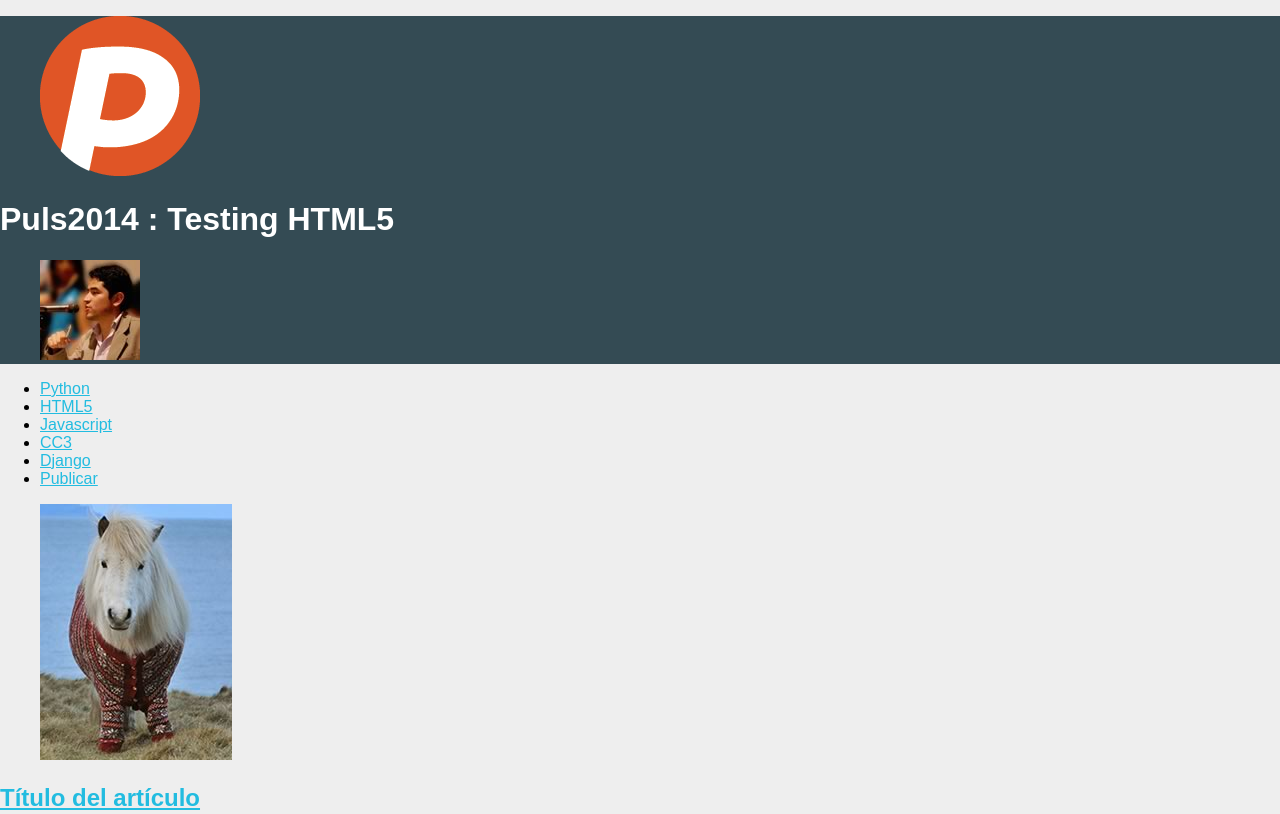
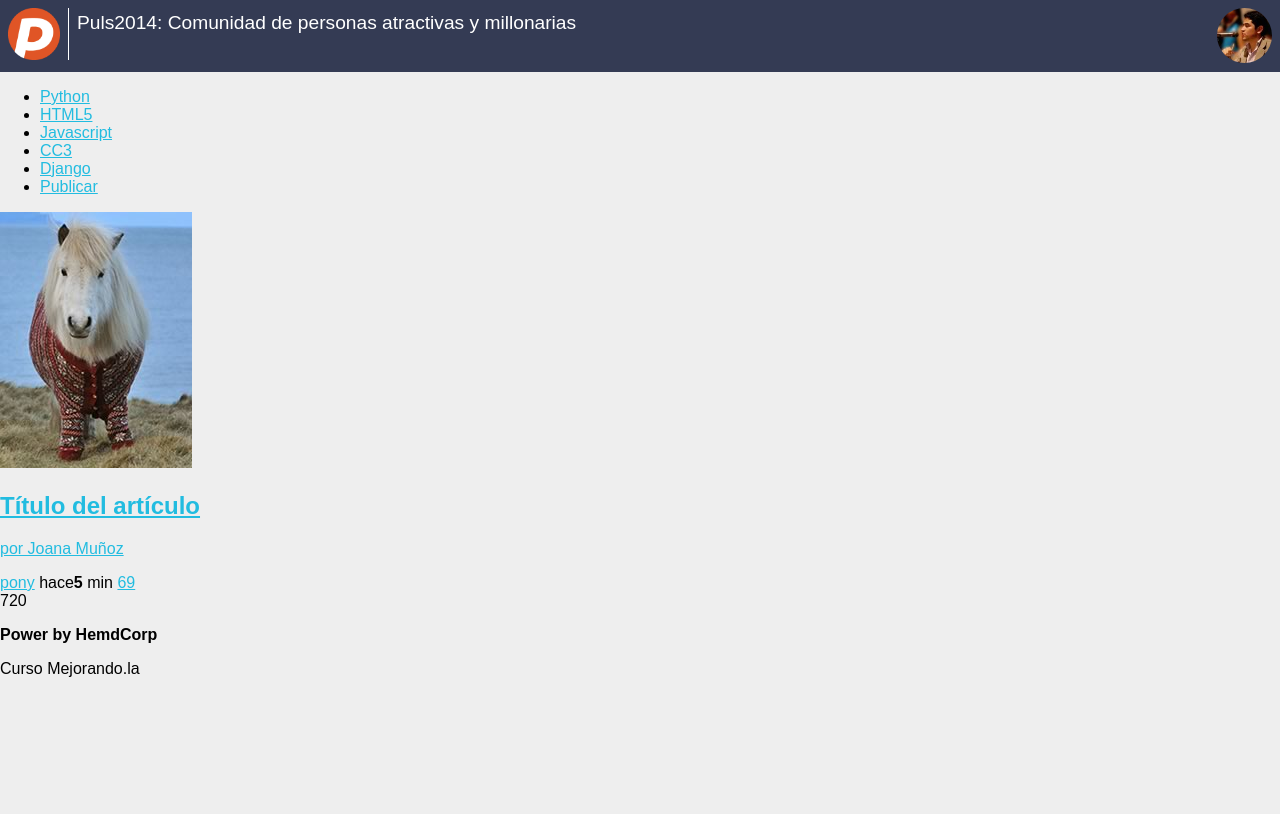
Before and after one commit to Hemd78/Puls2014curso, a plain HTML site: page index.html in a window 1280 px wide. Shown: the top 814 px of the page. Drawn offline with Linux system fonts and the light colour scheme.

Commit message:
día 2
Header terminado

```diff
--- a/estilos.css
+++ b/estilos.css
@@ -9,7 +9,40 @@ body
 }
 header
 {
-	background: #344B54;
+	background: #343B54;
 	color: white;
+	overflow: hidden;
+	padding: 0.5em;
+	position: relative;
+}
+header figure
+{
+	float: left;
+}
+header h1
+{
+	font-size: 1.2em;
+	font-weight: normal;
+	margin: 0.2em 70px 0 0;
+}
 
+header #avatar
+{
+	margin:0.5em 0.5em 0 0;
+	position: absolute;
+	right: 0;
+	top:0;
 }
+header #avatar img
+{
+	width: 55px;
+	border-radius:50%;
+}
+
+header #logo img
+{
+	border-right: 1px solid white;
+	padding-right: 0.5em;
+	margin-right: 0.5em;
+	width: 52px;
+}
--- a/index.html
+++ b/index.html
@@ -13,10 +13,10 @@
 		<img src="img/logo.png" />
 	</figure>
 	<h1>
-		Puls2014 : Testing HTML5
+		Puls2014: Comunidad de personas atractivas y millonarias
 	</h1>
 	<figure id="avatar">
-		<img src="img/avatar.jpg">
+		<img src="img/avatar.jpg"/>
 	</figure>
 </header>
 <nav>
```
Also changed, not shown: comentarios.txt, normalize.css.
